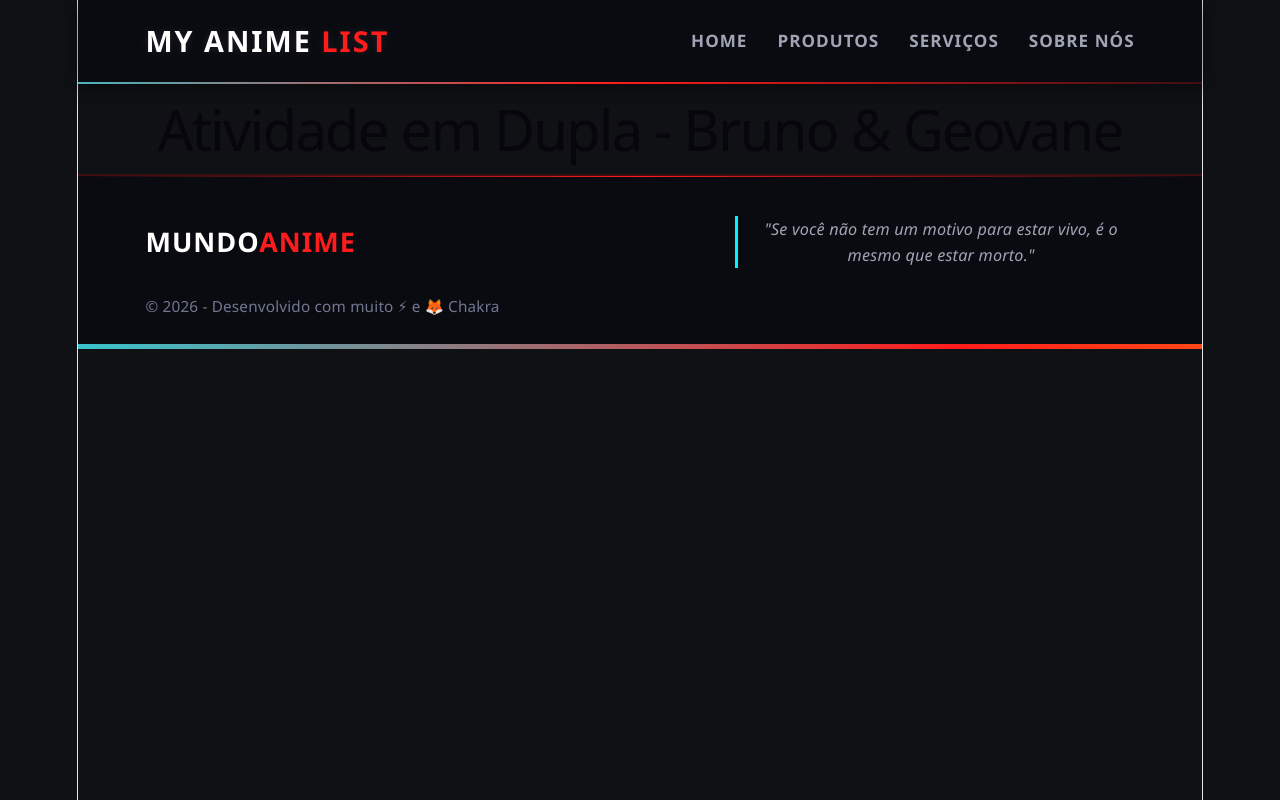
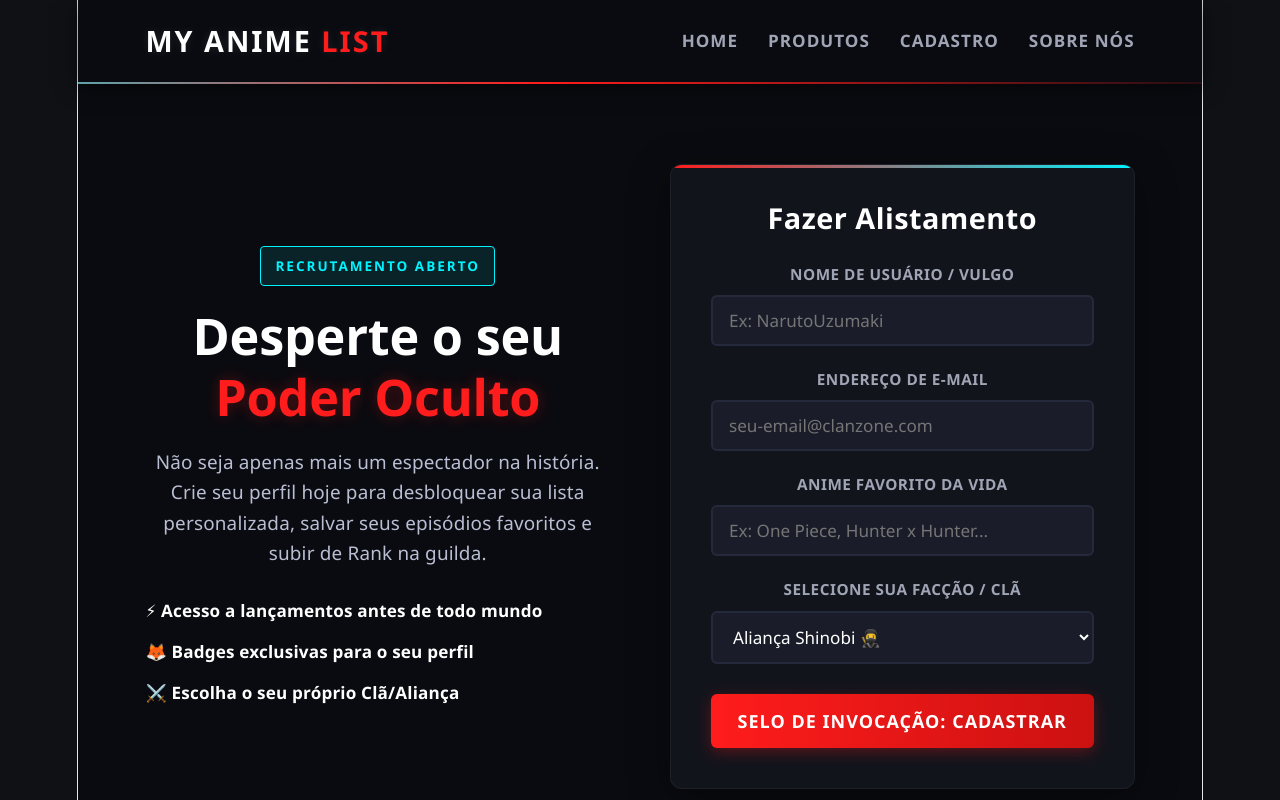
Before and after one commit to BrunnoRosa/ATIVIDADE-DUPLA-BG, a React (Vite) app in the folder projeto-dupla-bg/: page /cadastro in a window 1280 px wide. Shown: the top 800 px of the page. Built offline with nearby package versions, Linux system fonts and the light colour scheme.

Commit message:
Alteração da página para PageRegister, Atualização da PageHome

```diff
--- a/projeto-dupla-bg/src/App.jsx
+++ b/projeto-dupla-bg/src/App.jsx
@@ -1,11 +1,12 @@
 import PageHome from './pages/PageHome'
-import Servicos from './pages/Servicos'
+import Servicos from './pages/PageRegister'
 import Produtos from './pages/Produtos'
 import SobreNos from './pages/SobreNos'
 import './App.css'
 import Footer from './components/Footer'
 import Header from './components/Header'
 import { BrowserRouter, Route, Routes } from 'react-router-dom'
+import PageRegister from './pages/PageRegister'
 
 function App() {
   return (
@@ -14,13 +15,14 @@ function App() {
       <main>
         <Routes>
           <Route path='/' element={<PageHome />}/>
-          <Route path='/servicos' element={<Servicos />}/>
+          <Route path='/pageregister' element={<PageRegister />}/>
           <Route path='/produtos' element={<Produtos />}/>
           <Route path='/sobre-nos' element={<SobreNos />}/>
+          <Route path='/cadastro' element={<PageRegister />}/>
         </Routes>
       </main>
 
-    <h1>Atividade em Dupla - Bruno & Geovane</h1>
+
     <Footer/>
 
     </BrowserRouter>
--- a/projeto-dupla-bg/src/components/Header/index.jsx
+++ b/projeto-dupla-bg/src/components/Header/index.jsx
@@ -18,8 +18,8 @@ export default function Header(){
                     <NavLink to="/produtos" className={({ isActive }) => isActive ? "nav-item active" : "nav-item"}>
                         PRODUTOS
                     </NavLink>
-                    <NavLink to="/servicos" className={({ isActive }) => isActive ? "nav-item active" : "nav-item"}>
-                        SERVIÇOS
+                    <NavLink to="/pageregister" className={({ isActive }) => isActive ? "nav-item active" : "nav-item"}>
+                        CADASTRO
                     </NavLink>
                     <NavLink to="/sobre-nos" className={({ isActive }) => isActive ? "nav-item active" : "nav-item"}>
                         SOBRE NÓS
--- a/projeto-dupla-bg/src/pages/PageHome/index.jsx
+++ b/projeto-dupla-bg/src/pages/PageHome/index.jsx
@@ -1,5 +1,6 @@
 import React from 'react';
 import './style.css';
+import { Link } from 'react-router-dom';
 
 export default function PageHome() {
   return (
@@ -26,8 +27,10 @@ export default function PageHome() {
         {/* Botões de Chamada para Ação (CTA) */}
         <div className="hero-buttons">
           <button className="btn-primary">
+            <Link to="/cadastro" className="btn-primary" style={{ textDecoration: 'none', display: 'inline-block' }}>
             <span className="btn-text">Iniciar Jornada</span>
             <div className="btn-energy"></div>
+            </Link>
           </button>
           <button className="btn-secondary">
             Ver Lançamentos
--- /dev/null
+++ b/projeto-dupla-bg/src/pages/PageRegister/index.jsx
@@ -0,0 +1,115 @@
+import React, { useState } from 'react';
+import './style.css';
+
+export default function PageRegister() {
+  const [formData, setFormData] = useState({
+    nome: '',
+    email: '',
+    animeFavorito: '',
+    cla: 'shinobi'
+  });
+
+  const handleChange = (e) => {
+    const { name, value } = e.target;
+    setFormData(prevState => ({
+      ...prevState,
+      [name]: value
+    }));
+  };
+
+  const handleSubmit = (e) => {
+    e.preventDefault();
+    alert(`🎉 Alistamento concluído, ${formData.nome}! Bem-vindo ao clã dos ${formData.cla.toUpperCase()}!`);
+  };
+
+  return (
+    <section className="register-section">
+      <div className="register-container">
+
+        {/* Lado Esquerdo: Lore/História do Alistamento */}
+        <div className="register-info">
+          <span className="register-badge">Recrutamento Aberto</span>
+          <h2 className="register-info-title">
+            Desperte o seu <span>Poder Oculto</span>
+          </h2>
+          <p className="register-info-text">
+            Não seja apenas mais um espectador na história. Crie seu perfil hoje para desbloquear
+            sua lista personalizada, salvar seus episódios favoritos e subir de Rank na guilda.
+          </p>
+          <div className="register-perks">
+            <div className="perk-item">⚡ Acesso a lançamentos antes de todo mundo</div>
+            <div className="perk-item">🦊 Badges exclusivas para o seu perfil</div>
+            <div className="perk-item">⚔️ Escolha o seu próprio Clã/Aliança</div>
+          </div>
+        </div>
+
+        {/* Lado Direito: O Formulário Real */}
+        <div className="register-card">
+          <h3 className="form-title">Fazer Alistamento</h3>
+
+          <form onSubmit={handleSubmit} className="otaku-form">
+            <div className="input-group">
+              <label htmlFor="nome">Nome de Usuário / Vulgo</label>
+              <input
+                type="text"
+                id="nome"
+                name="nome"
+                placeholder="Ex: NarutoUzumaki"
+                required
+                value={formData.nome}
+                onChange={handleChange}
+              />
+            </div>
+
+            <div className="input-group">
+              <label htmlFor="email">Endereço de E-mail</label>
+              <input
+                type="email"
+                id="email"
+                name="email"
+                placeholder="seu-email@clanzone.com"
+                required
+                value={formData.email}
+                onChange={handleChange}
+              />
+            </div>
+
+            <div className="input-group">
+              <label htmlFor="animeFavorito">Anime Favorito da Vida</label>
+              <input
+                type="text"
+                id="animeFavorito"
+                name="animeFavorito"
+                placeholder="Ex: One Piece, Hunter x Hunter..."
+                required
+                value={formData.animeFavorito}
+                onChange={handleChange}
+              />
+            </div>
+
+            <div className="input-group">
+              <label htmlFor="cla">Selecione sua Facção / Clã</label>
+              <select
+                id="cla"
+                name="cla"
+                value={formData.cla}
+                onChange={handleChange}
+              >
+                <option value="shinobi">Aliança Shinobi 🥷</option>
+                <option value="saiyan">Guerreiros Saiyajin 👑</option>
+                <option value="pirate">Bando dos Piratas 🏴‍☠️</option>
+                <option value="hunter">Associação Hunter 🃏</option>
+                <option value="renegado">Ninja Renegado (Akatsuki) ☁️</option>
+              </select>
+            </div>
+
+            <button type="submit" className="btn-submit">
+              Selo de Invocação: Cadastrar
+            </button>
+          </form>
+        </div>
+
+      </div>
+    </section>
+  );
+}
--- /dev/null
+++ b/projeto-dupla-bg/src/pages/PageRegister/style.css
@@ -0,0 +1,218 @@
+/* ==========================================================================
+   REGISTER SECTION: FORMULÁRIO DE ALISTAMENTO OTAKU
+   ========================================================================== */
+
+:root {
+  --color-bg-dark: #0a0b10;
+  --color-card-bg: #12141c;       /* Fundo do card ligeiramente mais claro */
+  --color-akatsuki: #ff1c1c;
+  --color-saiyan: #ffde00;
+  --color-chakra: #00f3ff;
+  --color-text-light: #ffffff;
+  --color-text-muted: #717791;
+}
+
+.register-section {
+  background-color: var(--color-bg-dark);
+  padding: 80px 6%;
+  font-family: 'Segoe UI', Roboto, sans-serif;
+  position: relative;
+}
+
+.register-container {
+  max-width: 1200px;
+  margin: 0 auto;
+  display: grid;
+  grid-template-columns: 1fr 1fr; /* Divide a tela exatamente ao meio */
+  gap: 60px;
+  align-items: center;
+}
+
+/* --- COLUNA DA ESQUERDA: INFOS --- */
+.register-info {
+  animation: fadeInRight 1s ease-out;
+}
+
+.register-badge {
+  display: inline-block;
+  background-color: rgba(0, 243, 255, 0.1);
+  color: var(--color-chakra);
+  border: 1px solid var(--color-chakra);
+  padding: 6px 14px;
+  border-radius: 4px;
+  font-size: 0.75rem;
+  font-weight: 700;
+  text-transform: uppercase;
+  letter-spacing: 2px;
+  margin-bottom: 20px;
+}
+
+.register-info-title {
+  color: var(--color-text-light);
+  font-size: 2.8rem;
+  font-weight: 900;
+  margin-bottom: 20px;
+  line-height: 1.2;
+}
+
+.register-info-title span {
+  color: var(--color-akatsuki);
+  text-shadow: 0 0 15px rgba(255, 28, 28, 0.3);
+}
+
+.register-info-text {
+  color: #b9bed3;
+  font-size: 1.05rem;
+  line-height: 1.6;
+  margin-bottom: 30px;
+}
+
+.register-perks {
+  display: flex;
+  flex-direction: column;
+  gap: 15px;
+}
+
+.perk-item {
+  color: var(--color-text-light);
+  font-size: 0.95rem;
+  font-weight: 600;
+  display: flex;
+  align-items: center;
+  gap: 10px;
+}
+
+/* --- COLUNA DA DIREITA: CARD DO FORMULÁRIO --- */
+.register-card {
+  background-color: var(--color-card-bg);
+  border: 1px solid rgba(255, 255, 255, 0.05);
+  border-radius: 12px;
+  padding: 40px;
+  box-shadow: 0 10px 40px rgba(0, 0, 0, 0.4);
+  position: relative;
+  overflow: hidden;
+}
+
+/* Sutil efeito de linha de energia no topo do card do formulário */
+.register-card::before {
+  content: '';
+  position: absolute;
+  top: 0;
+  left: 0;
+  width: 100%;
+  height: 3px;
+  background: linear-gradient(90deg, var(--color-akatsuki), var(--color-chakra));
+}
+
+.form-title {
+  color: var(--color-text-light);
+  font-size: 1.6rem;
+  font-weight: 800;
+  margin-bottom: 30px;
+  letter-spacing: 0.5px;
+}
+
+/* --- INPUTS E LABELS --- */
+.otaku-form {
+  display: flex;
+  flex-direction: column;
+  gap: 20px;
+}
+
+.input-group {
+  display: flex;
+  flex-direction: column;
+  gap: 8px;
+}
+
+.input-group label {
+  color: #a0a5b5;
+  font-size: 0.85rem;
+  font-weight: 700;
+  text-transform: uppercase;
+  letter-spacing: 0.5px;
+}
+
+.input-group input,
+.input-group select {
+  background-color: #1a1d29;
+  border: 2px solid #25293c;
+  color: var(--color-text-light);
+  padding: 12px 16px;
+  border-radius: 6px;
+  font-size: 0.95rem;
+  outline: none;
+  transition: all 0.3s ease;
+}
+
+/* Efeito Foco: O input ganha aura de Chakra ao ser clicado */
+.input-group input:focus,
+.input-group select:focus {
+  border-color: var(--color-chakra);
+  box-shadow: 0 0 10px rgba(0, 243, 255, 0.2);
+  background-color: #1e2233;
+}
+
+/* Estilização básica do select option */
+.input-group select option {
+  background-color: var(--color-card-bg);
+  color: var(--color-text-light);
+}
+
+/* --- BOTÃO DE SUBMIT --- */
+.btn-submit {
+  background: linear-gradient(90deg, var(--color-akatsuki), #cc1111);
+  color: var(--color-text-light);
+  border: none;
+  padding: 15px;
+  border-radius: 6px;
+  font-size: 1rem;
+  font-weight: 700;
+  text-transform: uppercase;
+  letter-spacing: 1px;
+  cursor: pointer;
+  margin-top: 10px;
+  transition: all 0.3s ease;
+  box-shadow: 0 4px 15px rgba(255, 28, 28, 0.3);
+}
+
+.btn-submit:hover {
+  transform: translateY(-2px);
+  box-shadow: 0 6px 20px rgba(255, 28, 28, 0.5);
+  letter-spacing: 1.5px; /* Abre levemente o texto no hover dando efeito dinâmico */
+}
+
+/* ==========================================================================
+   ANIMAÇÕES E RESPONSIVIDADE
+   ========================================================================== */
+
+@keyframes fadeInRight {
+  from {
+    opacity: 0;
+    transform: translateX(-40px);
+  }
+  to {
+    opacity: 1;
+    transform: translateX(0);
+  }
+}
+
+/* Layout que vira uma única coluna em telas de tablets ou celulares */
+@media (max-width: 992px) {
+  .register-container {
+    grid-template-columns: 1fr;
+    gap: 40px;
+  }
+
+  .register-info {
+    text-align: center;
+  }
+
+  .register-perks {
+    align-items: center;
+  }
+
+  .register-card {
+    padding: 30px 20px;
+  }
+}
--- a/projeto-dupla-bg/src/pages/Servicos/index.jsx
+++ /dev/null
@@ -1,9 +0,0 @@
-import './style.css'
-
-export default function SobreNos (){
-    return(
-        <p>
-            Lorem ipsum dolor sit amet consectetur adipisicing elit. Tempore facilis reiciendis sed dolorem necessitatibus explicabo rerum. Numquam accusantium recusandae totam distinctio, delectus culpa nostrum blanditiis, unde, corrupti dolorum consequatur consequuntur.
-        </p>
-    )
-}
```
Also changed, not shown: projeto-dupla-bg/src/pages/Servicos/style.css (deleted).
